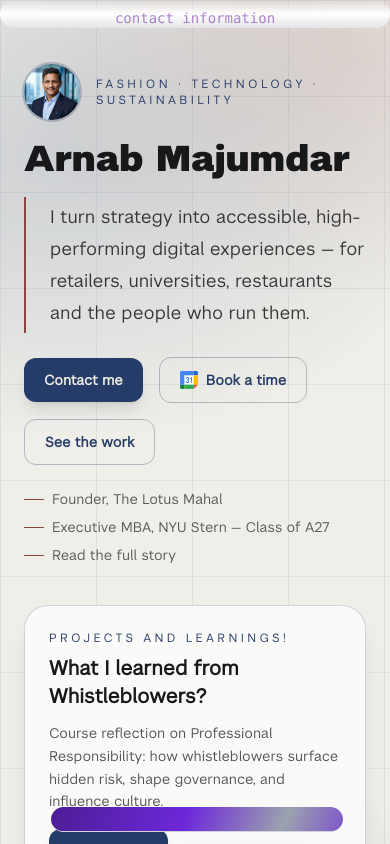
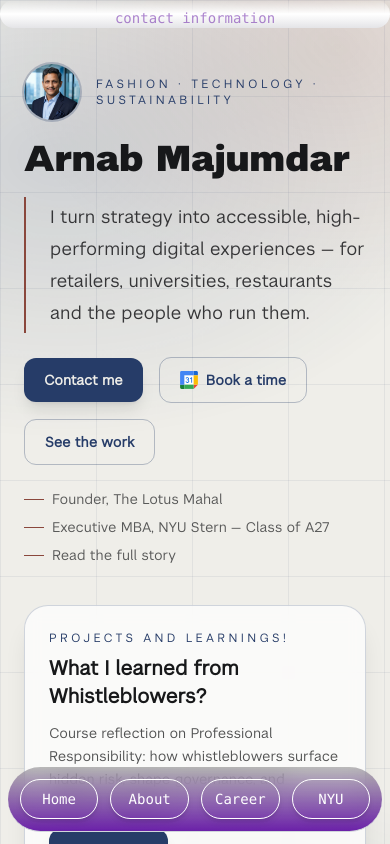
Before and after one commit to arnab-156/arnab-majumdar, a Next.js app: page / in a window 390 px wide. Shown: the top 844 px of the page. Built offline with nearby package versions, Linux system fonts and the light colour scheme.

Commit message:
Keep mobile bottom navigation open by default (#182)

```diff
--- a/src/app/components/navigation.tsx
+++ b/src/app/components/navigation.tsx
@@ -3,58 +3,59 @@
 import Image from "next/image";
 import Link from 'next/link';
 import { LotusIcon } from "../components/icons";
-import { roundButtonStyle } from "@/app/utility/stylevariables";
+import { roundButtonStyle } from "../utility/stylevariables";
 
 export const Navigation = () => {
     return (<nav className="flex flex-col items-center justify-between font-nyu" id="navigation">
         <div className="z-10 w-full items-center justify-between flex justify-content font-mono text-sm lg:text-transparent hover:lg:text-black dark:hover:lg:text-white lg:shadow-2xl lg:shadow-purple-800/40 hover:lg:shadow-none">
             {/* Header on desktop and footer on mobile */}
-            <section className={`group rounded-[36px] fixed flex w-3/4 ml-[13%] sm:ml-0 py-3 justify-center border-b border-gray-300  mobile-purple-gray-shimmer backdrop-blur-md
+            <section className={`group rounded-[36px] fixed flex w-[96%] ml-[2%] sm:w-full sm:ml-0 py-2 sm:py-3 justify-center border-b border-gray-300 backdrop-blur-md
              dark:border-neutral-800
-             sm:w-full lg:w-full lg:static lg:rounded-xl lg:border lg:bg-gray-200 lg:p-4 lg:dark:bg-zinc-800/30
-             hover:w-[96%] hover:sm:w-full hover:ml-2 hover:sm:ml-0 lg:h-24 hover:bg-gradient-to-t from-purple-800 to-zinc-800/30 hover:opacity-99 dark:hover:bg-purple-800
+             from-purple-800 to-zinc-800/30 max-lg:bg-gradient-to-t max-lg:dark:bg-purple-800
+             lg:w-full lg:static lg:rounded-xl lg:border lg:bg-gray-200 lg:p-4 lg:dark:bg-zinc-800/30 lg:h-24
+             lg:hover:bg-gradient-to-t lg:dark:hover:bg-purple-800
              left-0 bottom-3 lg:top-0
              `}>
-                <div className="h-0 group-hover:h-auto transition ease-in-out delay-[1500ms] grid-cols-4 group-hover:grid sm:grid-cols-4 md:grid-cols-5 sm:gap-2 lg:grid">
+                <div className="grid h-auto lg:h-0 lg:group-hover:h-auto transition ease-in-out lg:delay-[1500ms] grid-cols-4 sm:grid-cols-4 md:grid-cols-5 gap-1 sm:gap-2 px-2 sm:px-0 w-full sm:w-auto">
                     <Link
                         href="/"
                         tabIndex={0}
-                        className={`${roundButtonStyle} group-hover:border-white group-hover:text-white justify-center items-center`}
+                        className={`${roundButtonStyle} lg:group-hover:border-white lg:group-hover:text-white justify-center items-center`}
                     >
-                        <span className="p-2 m-2 hidden group-hover:block">Home</span>
+                        <span className="px-2 py-1 lg:p-2 lg:m-2 block lg:hidden lg:group-hover:block">Home</span>
                     </Link>
 
                     <Link
                         href="/about"
                         tabIndex={0}
-                        className={`${roundButtonStyle} group-hover:border-white group-hover:text-white justify-center items-center`}
+                        className={`${roundButtonStyle} lg:group-hover:border-white lg:group-hover:text-white justify-center items-center`}
                     >
-                        <span className="p-2 m-2 hidden group-hover:block">About</span>
+                        <span className="px-2 py-1 lg:p-2 lg:m-2 block lg:hidden lg:group-hover:block">About</span>
                     </Link>
 
                     <Link
                         href="/experiences"
                         tabIndex={0}
-                        className={`${roundButtonStyle} group-hover:border-white group-hover:text-white justify-center items-center`}
+                        className={`${roundButtonStyle} lg:group-hover:border-white lg:group-hover:text-white justify-center items-center`}
                     >
-                        <span className="p-2 m-2 hidden group-hover:block lg:group-hover:hidden md:group-hover:hidden">Career</span>
-                        <span className="p-2 m-2 hidden sm:group-hover:block">Experiences</span>
+                        <span className="px-2 py-1 block sm:hidden">Career</span>
+                        <span className="px-2 py-1 lg:p-2 lg:m-2 hidden sm:block lg:hidden lg:group-hover:block">Experiences</span>
                     </Link>
 
                     <Link
                         href="/nyu"
                         tabIndex={0}
-                        className={`${roundButtonStyle} group-hover:border-white group-hover:text-white justify-center items-center`}
+                        className={`${roundButtonStyle} lg:group-hover:border-white lg:group-hover:text-white justify-center items-center`}
                     >
-                        <div className="p-2 m-2 hidden group-hover:block">NYU <span className="hidden sm:inline-flex">{` Stern`}</span></div>
+                        <div className="px-2 py-1 lg:p-2 lg:m-2 block lg:hidden lg:group-hover:block whitespace-nowrap">NYU <span className="hidden sm:inline-flex">{` Stern`}</span></div>
                     </Link>
 
                     <Link
                         href="/contact"
                         tabIndex={0}
-                        className={`${roundButtonStyle} max-md:hidden group-hover:border-white group-hover:text-white justify-center items-center`}
+                        className={`${roundButtonStyle} max-md:hidden lg:group-hover:border-white lg:group-hover:text-white justify-center items-center`}
                     >
-                        <span className="p-2 m-2 hidden group-hover:block">Contact</span>
+                        <span className="px-2 py-1 lg:p-2 lg:m-2 block lg:hidden lg:group-hover:block">Contact</span>
                     </Link>
                 </div>
             </section>
--- a/src/app/utility/stylevariables.tsx
+++ b/src/app/utility/stylevariables.tsx
@@ -6,7 +6,7 @@ export const yellowBackgroundTheme = 'bg-gradient-to-b from-yellow-500 bg-yellow
 export const tiffanyBackgroundTheme = 'bg-gradient-to-b from-cyan-500 bg-cyan-200/75 hover:bg-cyan-700/75 hover:shadow-lg';
 export const nycBackgroundTheme = 'text-white bg-gradient-to-b from-purple-800 bg-purple-400/75 hover:bg-purple-800/75 hover:shadow-lg';
 export const buttonStyle = "text-white p-1 m-2 transition ease-in-out delay-150 bg-purple-600/75 hover:-translate-y-1 hover:scale-110 hover:bg-purple-800 duration-300 hover:text-lg rounded-md";
-export const roundButtonStyle = "inline-flex h-0 group-hover:h-10 group-hover:lg:h-auto min-w-10 px-2 items-center justify-center text-white m-2 border text-transparent border-transparent bg-transparent hover:bg-transparent shadow-md transition ease-in-out delay-[600ms] hover:-translate-y-1 hover:scale-110 duration-500 rounded-full lg:h-auto lg:min-w-0 lg:px-3 lg:py-1 lg:rounded-md lg:shadow-none";
+export const roundButtonStyle = "inline-flex h-10 min-w-10 px-2 items-center justify-center m-1 sm:m-2 border text-white border-white bg-transparent hover:bg-transparent shadow-md transition ease-in-out lg:delay-[600ms] hover:-translate-y-1 hover:scale-110 duration-500 rounded-full lg:h-auto lg:min-w-0 lg:px-3 lg:py-1 lg:rounded-md lg:shadow-none lg:text-transparent lg:border-transparent";
 export const roundedBtnStyle = "text-white shadow-md transition ease-in-out delay-150 bg-purple-600/75 hover:-translate-y-1 hover:scale-110 hover:bg-purple-900 duration-300 hover:text-lg rounded-full"
 export const invertedButtonStyle = "p-1 m-2 transition ease-in-out delay-150 bg-purple-800 text-white hover:-translate-y-1 hover:scale-110 hover:bg-purple-400/75 duration-300 hover:text-lg rounded-md hover:text-black";
 
```
Also changed, not shown: 1 other file (tests, documents, lock files or other folders).
